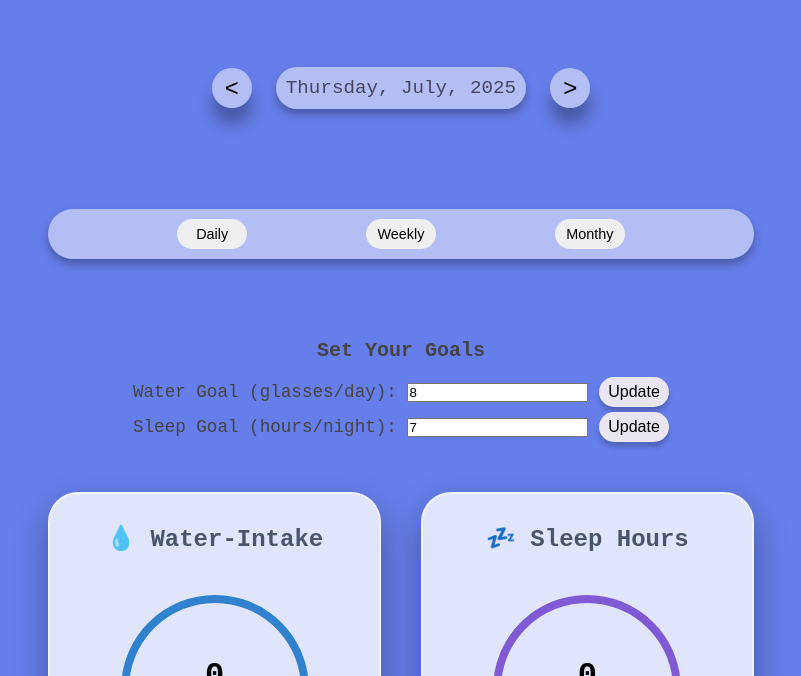
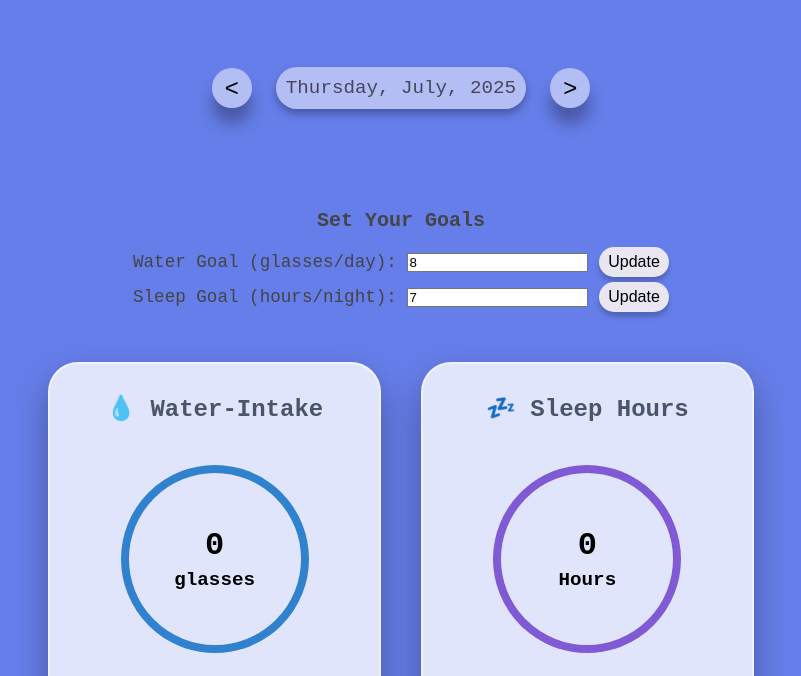
Before and after one commit to Codeunia/HealthTrack-Wellness-Tracker, a plain HTML site: page healthtr.html in a window 1280 px wide. Shown: the part 114-790 px from the top of the page, without its empty margins (239-1040 px from the left). Drawn offline with Linux system fonts and the light colour scheme.

Commit message:
Update healthtr.html

```diff
--- a/healthtr.html
+++ b/healthtr.html
@@ -23,12 +23,6 @@
                 <div class="date-display" id="currentDate">Thursday, July, 2025</div>
                 <button class="date-btn" onclick="changeDate(1)"> > </button>
             </div>
-            </section>
-
-            <section class="stat-tabs">
-                <button class="stat-tab-btn active" onclick="setView('daily')">Daily</button>
-                <button class="stat-tab-btn active" onclick="setView('weekly')">Weekly</button>
-                <button class="stat-tab-btn active" onclick="setView('monthy')">Monthy</button>
             </section>
 
             <section class="goal-settinngs">
@@ -130,5 +124,6 @@
           </footer>
           <!-- footer ends -->
     </div>
+    <script src="healthtr.js"></script>
 </body>
 </html>
```
